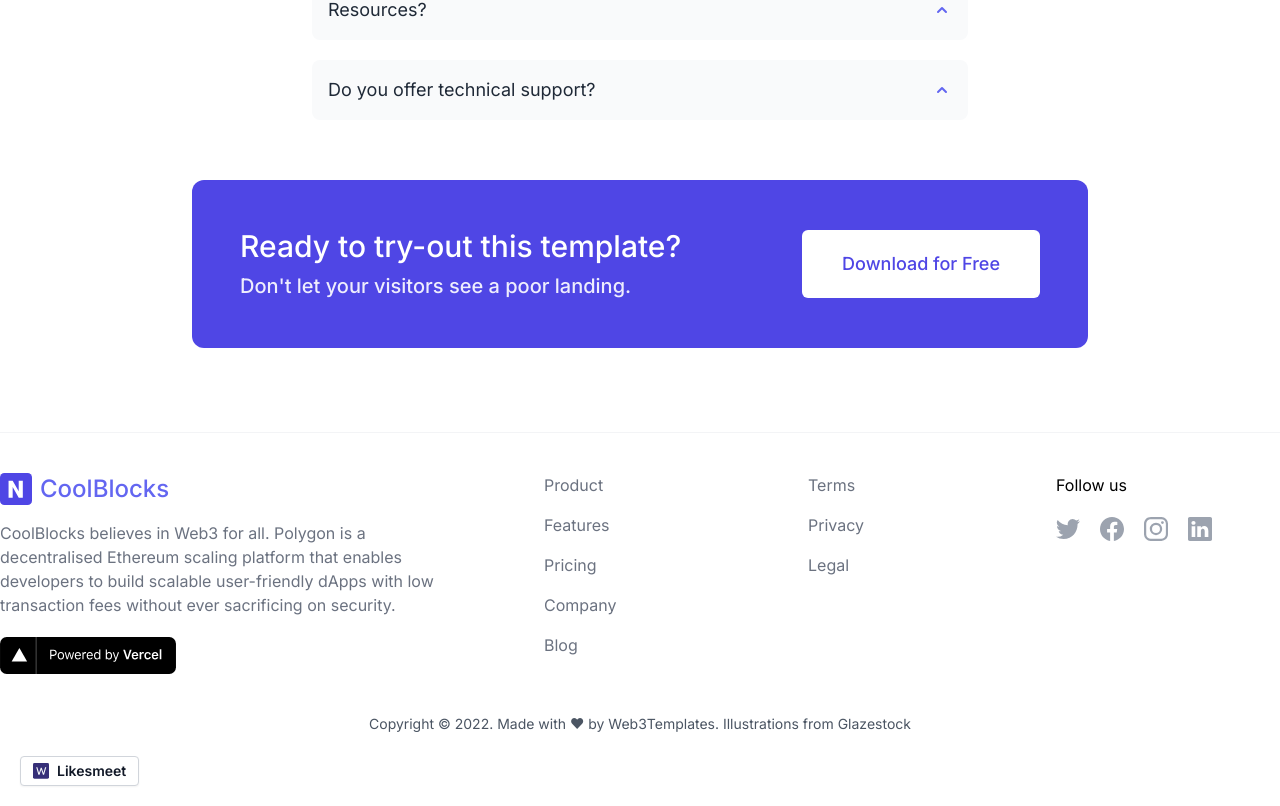
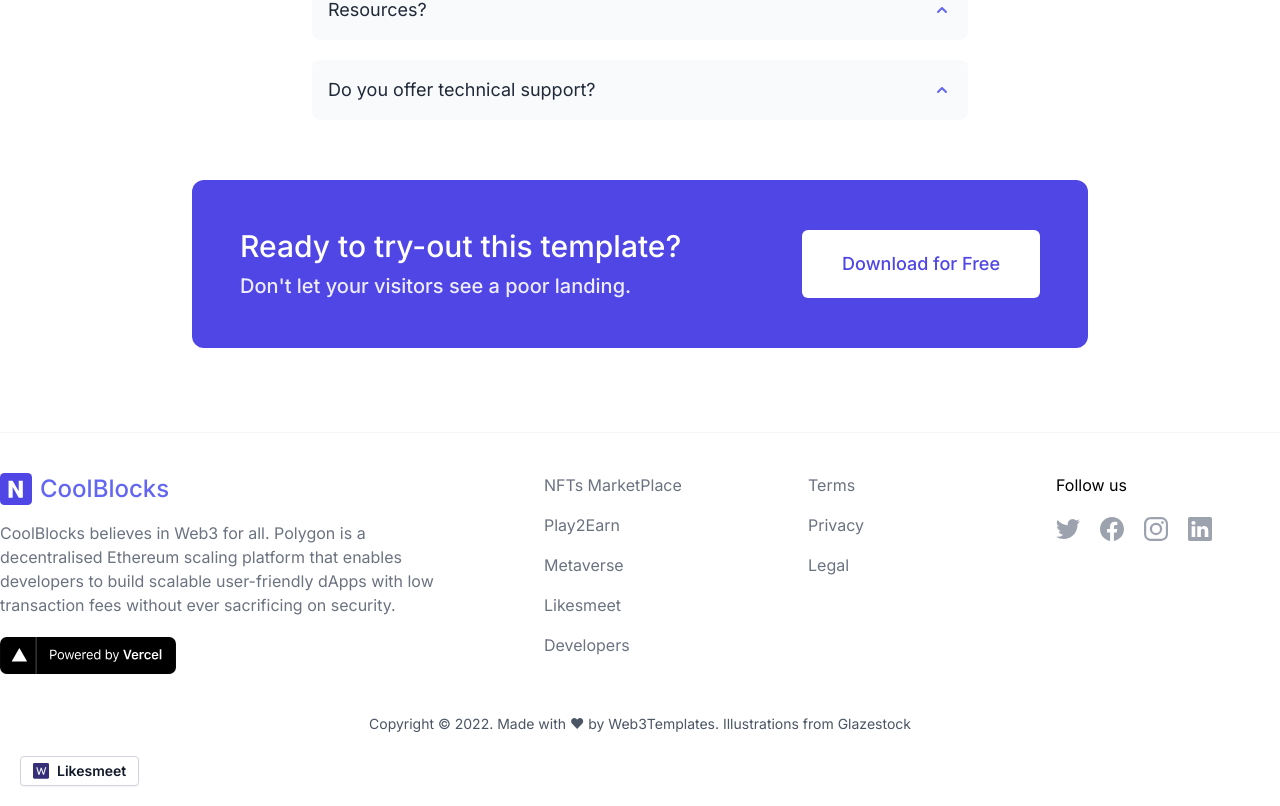
Before and after one commit to edisonmliranzo/coolblocks, a Next.js app: page / in a window 1280 px wide. Shown: the part 4570-5376 px from the top of the page. Built offline with nearby package versions, Linux system fonts and the light colour scheme.

Commit message:
Update footer.js

```diff
--- a/components/footer.js
+++ b/components/footer.js
@@ -5,11 +5,11 @@ import Container from "./container";
 
 export default function Footer() {
   const navigation = [
-    "Product",
-    "Features",
-    "Pricing",
-    "Company",
-    "Blog",
+    "NFTs MarketPlace",
+    "Play2Earn",
+    "Metaverse",
+    "Likesmeet",
+    "Developers",
   ];
   const legal = ["Terms", "Privacy", "Legal"];
   return (
```
